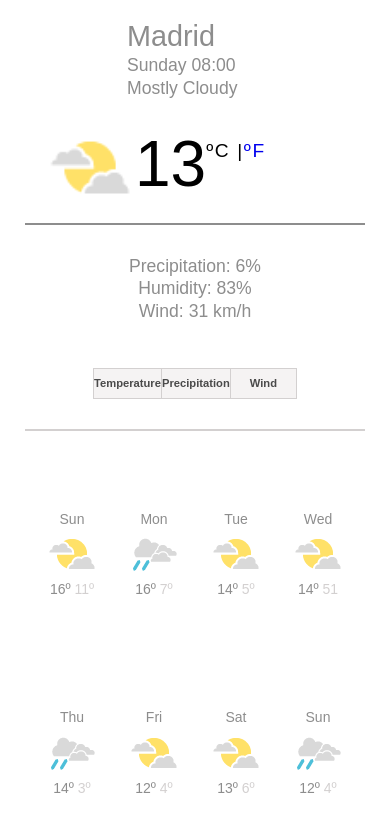
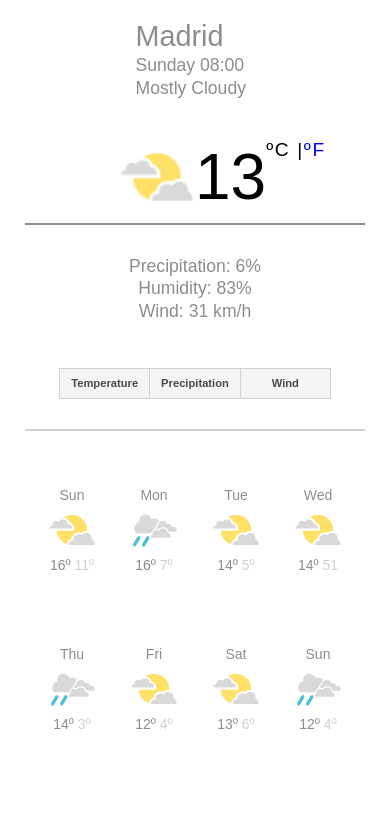
Before and after one commit to antonio-redradix/ejercicio-html-css, a website built with webpack: page index.html in a window 390 px wide. Built offline with Linux system fonts and the light colour scheme.

Commit message:
responsive testing1

```diff
--- a/src/js/main.js
+++ b/src/js/main.js
@@ -1,4 +1,4 @@
 export function main(){
     // code goes here
-    console.log('Hello Antonio!!!')
+    console.log('Hello Antonio!!!!!')
 }
--- a/src/styles/main.scss
+++ b/src/styles/main.scss
@@ -72,15 +72,12 @@ body {
       }
 
       &--right {
-
         display: flex;
         align-items: flex-start;
         @include width-height(70%);
 
         &__number {
-
           transform-origin: 100% 50%;
-
           font-size: 4rem;
           font-weight: 500;
           line-height: 3rem;
@@ -147,7 +144,6 @@ body {
 }
 
 .weekInfo {
-
   display: flex;
   flex-direction: row;
   justify-content: space-evenly;
@@ -193,6 +189,7 @@ body {
   }
 }
 
+
 @media only screen and (max-width: 480px) {
   body {
     box-sizing: border-box;
@@ -231,23 +228,44 @@ body {
       align-items: center;
 
       &--top {
-        width: 40%;
+        @include width-height(35%, 60%);
+        // width: 40%;
       }
 
       &--bottom {
+        @include width-height(100%, 40%);
         display: flex;
         justify-content: center;
-        width: 100%;
-        padding: 20px;
+        align-items: center;
+        // background-color: red;
+        // width: 100%;
+
 
         &--left {
+          display: flex;
+          justify-content: flex-end;
           height: 150%;
+          @include width-height(50%);
 
           &__img {
             width: auto;
             height: 100%;
+
           }
         }
+
+        &--right {
+          @include width-height(50%);
+          display: flex;
+          justify-content: flex-start;
+          align-items: center;
+
+          &__symbol {
+            display: flex;
+            align-self: flex-start;
+          }
+        }
+
       }
 
     }
@@ -274,7 +292,7 @@ body {
       }
 
       &__table {
-        width: 60%;
+        width: 80%;
         margin: 0;
       }
 
@@ -283,7 +301,9 @@ body {
   }
 
   .weekInfo {
-    @include width-height(100%, 50%);
+    @include width-height(100%, 40%);
+    align-items: space-between;
+    margin-top: 20px;
 
     &__dayBox {
       align-content: center;
```
Also changed, not shown: dist/build.css, dist/build.js, 2 other files.
